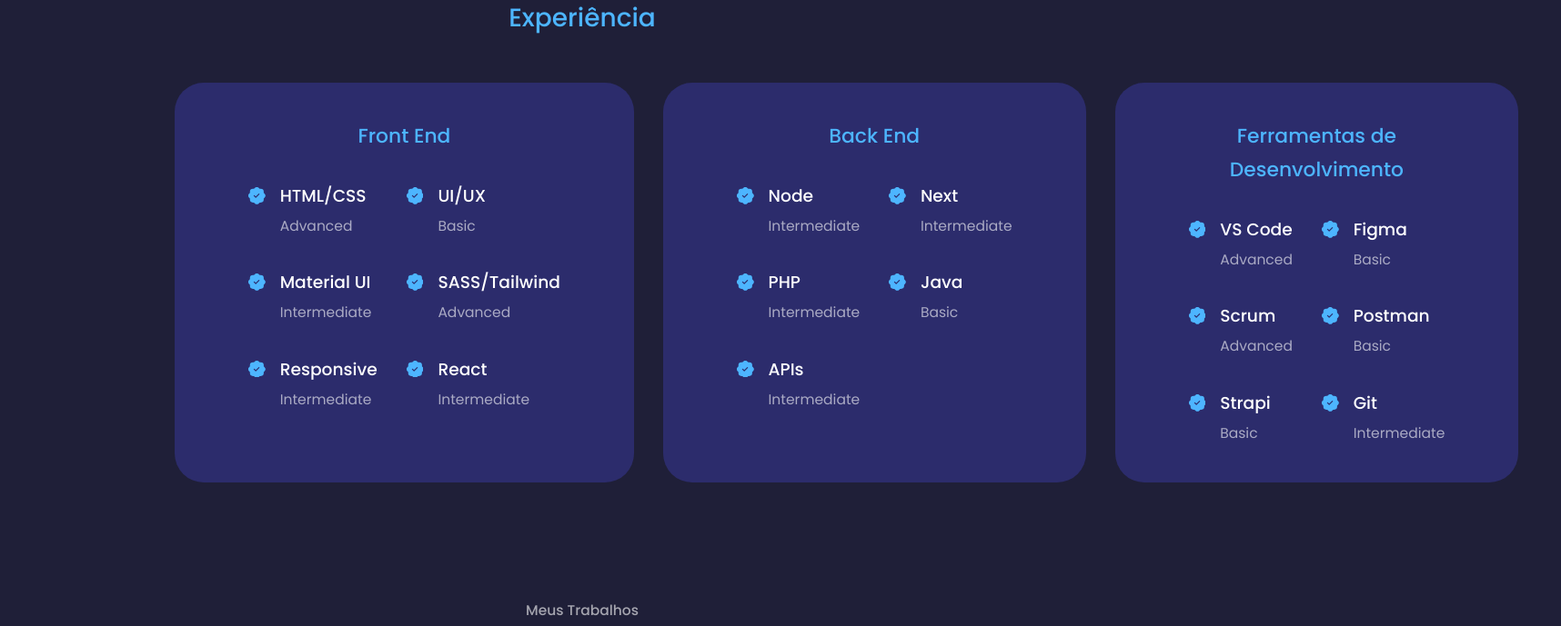
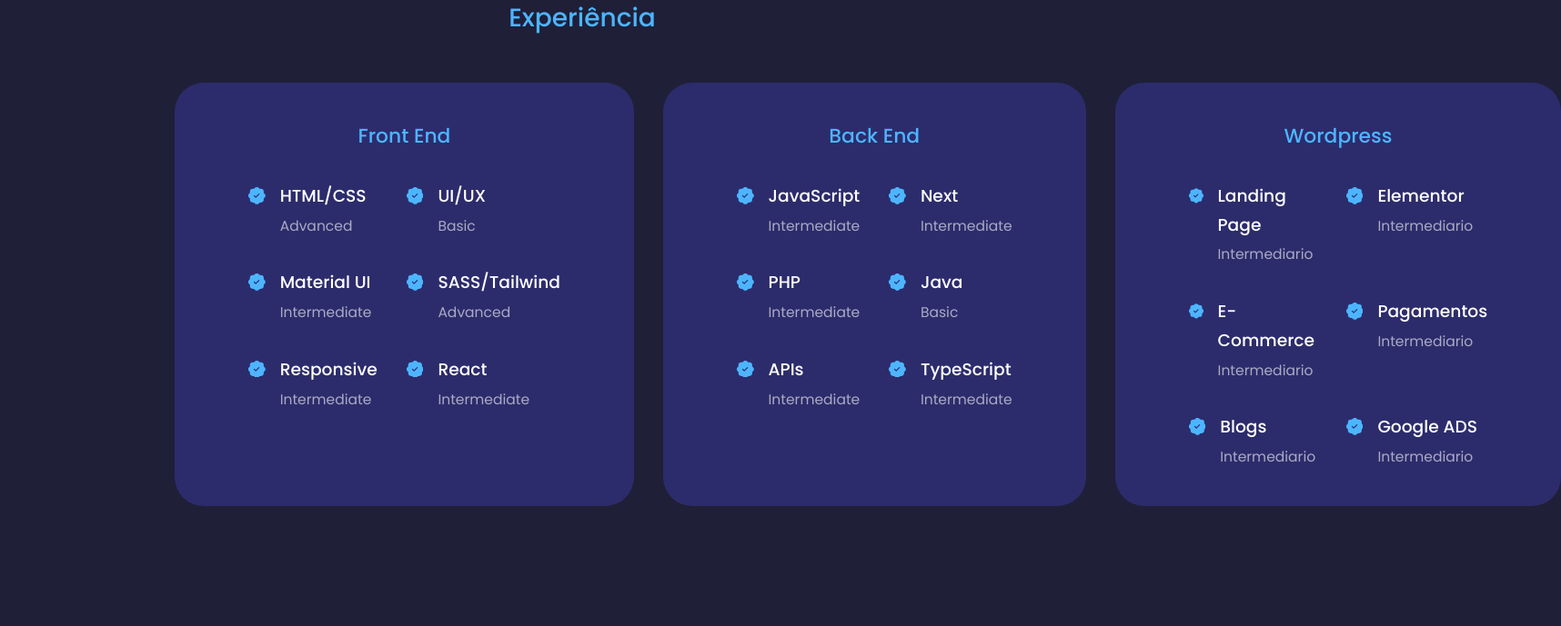
Before and after one commit to pedrowilliamsantos/portfolio, a React (Create React App) app: page / in a window 1280 px wide. Shown: the part 1740-2429 px from the top of the page at 91% size, 1716 px wide, since content can reach past the window. Built offline with nearby package versions, Linux system fonts and the light colour scheme.

Commit message:
add wordpress na experiencia

```diff
--- a/src/components/experience/Experience.jsx
+++ b/src/components/experience/Experience.jsx
@@ -70,7 +70,7 @@
                         <article className='experience__details'>
                             <BsPatchCheckFill className='experience__details-icon' />
                             <div>
-                                <h4>Node</h4>
+                                <h4>JavaScript</h4>
                                 <small className='text-light'>Intermediate</small>
                             </div>
                         </article>
@@ -106,58 +106,66 @@
                                 <small className='text-light'>Intermediate</small>
                             </div>
                         </article>
+
+                        <article className='experience__details'>
+                            <BsPatchCheckFill className='experience__details-icon' />
+                            <div>
+                                <h4>TypeScript</h4>
+                                <small className='text-light'>Intermediate</small>
+                            </div>
+                        </article>
                     </div>
                 </div>
 
                 <div className="experience__tools">
-                    <h3>Ferramentas de Desenvolvimento</h3>
+                    <h3>Wordpress</h3>
                     <div className="experience__content">
 
                         <article className='experience__details'>
                             <BsPatchCheckFill className='experience__details-icon' />
                             <div>
-                                <h4>VS Code</h4>
-                                <small className='text-light'>Advanced</small>
+                                <h4>Landing Page</h4>
+                                <small className='text-light'>Intermediario</small>
                             </div>
                         </article>
 
                         <article className='experience__details'>
                             <BsPatchCheckFill className='experience__details-icon' />
                             <div>
-                                <h4>Figma</h4>
-                                <small className='text-light'>Basic</small>
+                                <h4>Elementor</h4>
+                                <small className='text-light'>Intermediario</small>
                             </div>
                         </article>
 
                         <article className='experience__details'>
                             <BsPatchCheckFill className='experience__details-icon' />
                             <div>
-                                <h4>Scrum</h4>
-                                <small className='text-light'>Advanced</small>
+                                <h4>E-Commerce</h4>
+                                <small className='text-light'>Intermediario</small>
                             </div>
                         </article>
 
                         <article className='experience__details'>
                             <BsPatchCheckFill className='experience__details-icon' />
                             <div>
-                                <h4>Postman</h4>
-                                <small className='text-light'>Basic</small>
+                                <h4>Pagamentos</h4>
+                                <small className='text-light'>Intermediario</small>
                             </div>
                         </article>
 
                         <article className='experience__details'>
                             <BsPatchCheckFill className='experience__details-icon' />
                             <div>
-                                <h4>Strapi</h4>
-                                <small className='text-light'>Basic</small>
+                                <h4>Blogs</h4>
+                                <small className='text-light'>Intermediario</small>
                             </div>
                         </article>
 
                         <article className='experience__details'>
                             <BsPatchCheckFill className='experience__details-icon' />
                             <div>
-                                <h4>Git</h4>
-                                <small className='text-light'>Intermediate</small>
+                                <h4>Google ADS</h4>
+                                <small className='text-light'>Intermediario</small>
                             </div>
                         </article>
                     </div>
--- a/src/components/portfolio/Portfolio.jsx
+++ b/src/components/portfolio/Portfolio.jsx
@@ -10,7 +10,7 @@
     {
         id: 1,
         image: IMG1,
-        title: 'Loja de roupas E-commerce',
+        title: 'React E-commerce roupas',
         github: 'https://github.com/pedrowilliamsantos/shopstore',
         demo: 'https://shopstore-pw.vercel.app/'
     },
@@ -24,7 +24,7 @@
     {
         id: 3,
         image: IMG3,
-        title: 'Website Restaurante',
+        title: 'React Website Restaurante',
         github: 'https://github.com/pedrowilliamsantos/restaurante',
         demo: 'https://restaurante-pw.vercel.app/'
     },
```
